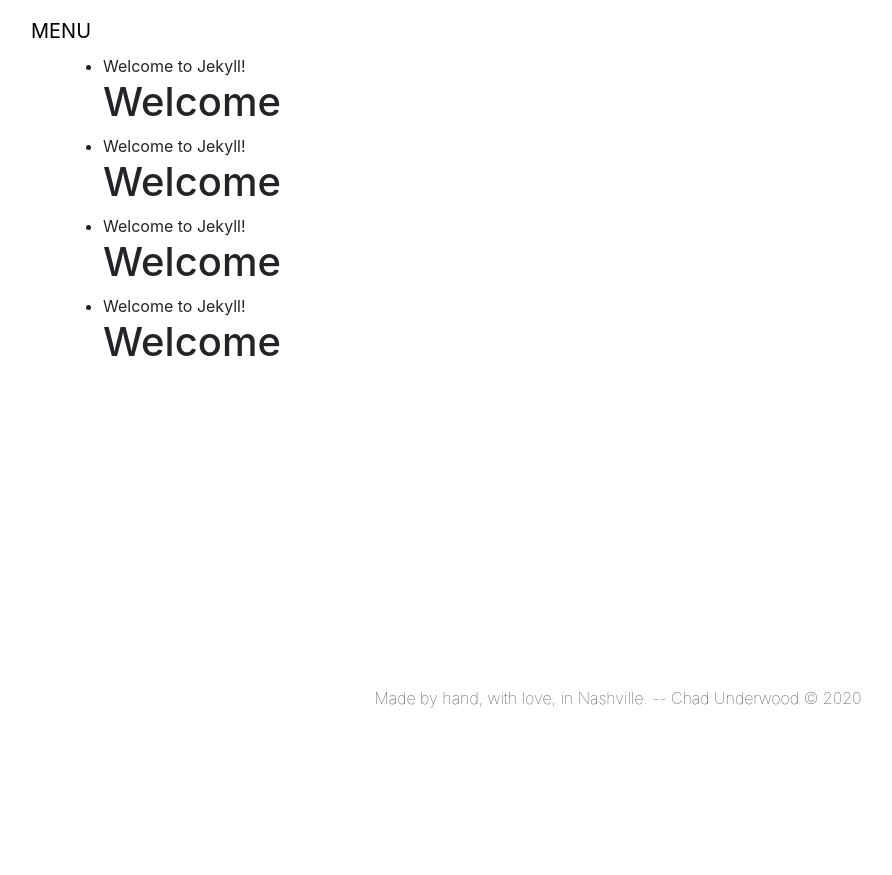
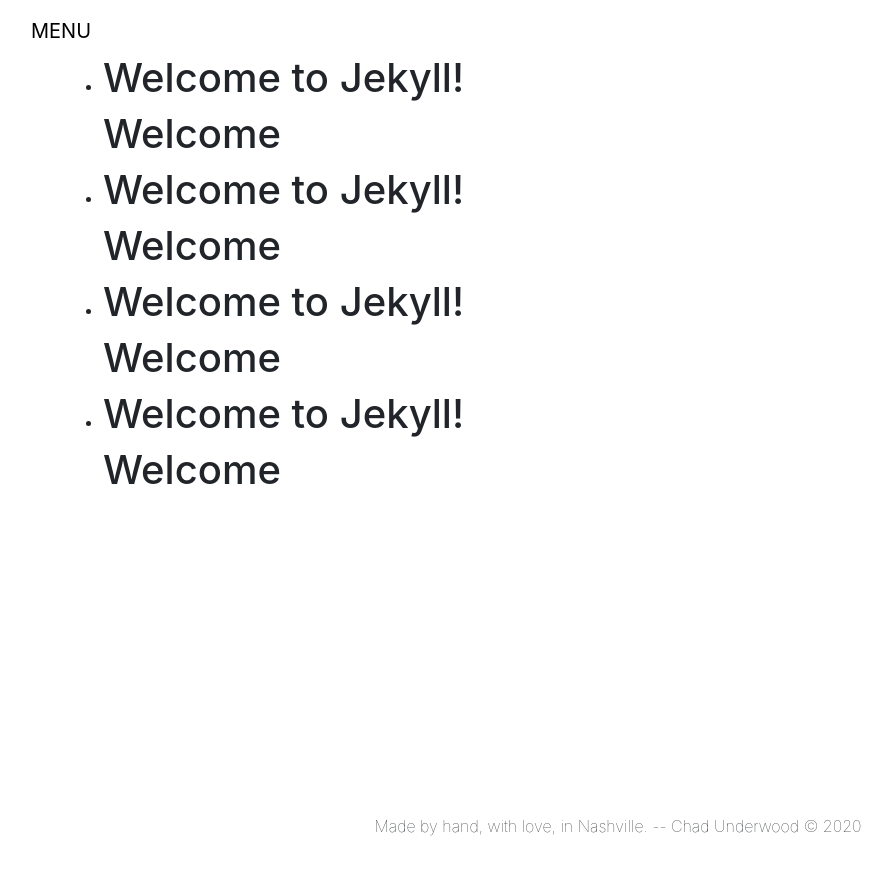
Before and after one commit to chadunderwood/chadunderwoodcom, a Jekyll site: the page built from blog.html, in a window 1280 px wide. Shown: the top 875 px of the page, without its empty margins (22-914 px from the left). Built offline with Jekyll 4.4.1, drawn with Linux system fonts in a browser that asks for light colours.

Commit message:
ver 1.4.8

```diff
--- a/blog.html
+++ b/blog.html
@@ -9,8 +9,8 @@ title: Blog
     <ul>
       {% for post in site.posts %}
         <li>
-          <a href="{{ post.url }}">{{ post.title }}</a>
-          {{ post.excerpt }}
+          <a href="{{ post.url }}"><h1>{{ post.title }}</h1></a>
+          <h3>{{ post.excerpt }}</h3>
         </li>
       {% endfor %}
     </ul>
```
